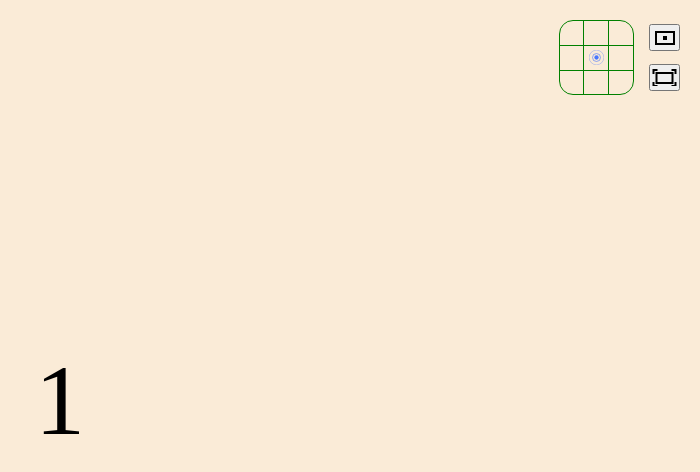
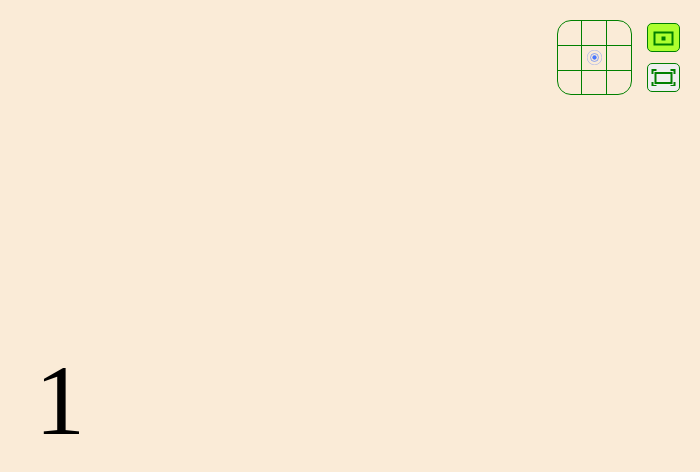
Before and after one commit to Deepshi-k/Museoedu, a website: page index.html in a window 1280 px wide. Shown: the whole page, without its empty margins (580-1280 px from the left). Drawn offline with Linux system fonts and the light colour scheme.

Commit message:
color fix for btn

```diff
--- a/index.css
+++ b/index.css
@@ -237,5 +237,15 @@ body {
     display: flex;
     flex-wrap: nowrap;
     flex-direction: column;
-    gap: 13px;
+    gap: 11px;
 }
+
+.mainBtn {
+    border: 1px solid green;
+    border-radius: 5px;
+    padding: 2px;
+}
+
+.mainBtn.active,.mainBtn:hover{
+    background-color: greenyellow;
+}
--- a/index.html
+++ b/index.html
@@ -33,18 +33,18 @@
             </table>
         </div>
         <div class="zoomIn-container">
-            <button class="mainBtn small2 zoomIn icon">
+            <button class="mainBtn small2 zoomIn icon active">
                 <svg width="25" height="20" viewBox="0 0 23 20" fill="none" xmlns="http://www.w3.org/2000/svg">
-                    <rect x="3" y="6" width="18" height="12" stroke="black" stroke-width="2" />
-                    <rect x="10" y="10" width="4" height="4" fill="black" />
+                    <rect x="2.5" y="6.5" width="18" height="12" stroke="green" stroke-width="2" />
+                    <rect x="9.5" y="10.5" width="4" height="4" fill="green" />
                 </svg>
             </button>
             <button class="mainBtn small2 zoomOut icon">
                 <svg width="27" height="20" viewBox="0 0 24 20" fill="none" xmlns="http://www.w3.org/2000/svg">
-                    <rect x="4" y="7" width="16" height="10" stroke="black" stroke-width="2" />
+                    <rect x="4" y="7" width="16" height="10" stroke="green" stroke-width="2" />
                     <path fill-rule="evenodd" clip-rule="evenodd"
                         d="M5 3H2H0V5V8H2V5H5V3ZM19 5H22V8H24V5V3H22H19V5ZM24 16H22V19H19V21H22H24V19V16ZM5 21V19H2V16H0V19V21H2H5Z"
-                        fill="black" />
+                        fill="green" />
                 </svg>
             </button>
         </div>
--- a/index.js
+++ b/index.js
@@ -96,6 +96,8 @@ const pauseScrolling = () => {
 
 document.querySelector(".zoomOut").addEventListener("click",()=>{
     if(!sub_container_zoom) {
+        document.querySelector(".zoomOut").classList.add("active");
+        document.querySelector(".zoomIn").classList.remove("active");
         document.querySelector(".sub").classList.remove("zoomin");
         document.querySelector(".sub").classList.add("zoomout");
         scrollToSlide_reset();
@@ -103,3 +105,14 @@ document.querySelector(".zoomOut").addEventListener("click",()=>{
         sub_container_zoom=true;
     }
 });
+
+document.querySelector(".zoomIn").addEventListener("click",()=>{
+    if(sub_container_zoom) {
+        document.querySelector(".zoomIn").classList.add("active");
+        document.querySelector(".zoomOut").classList.remove("active");
+        document.querySelector(".sub").classList.remove("zoomout");
+        document.querySelector(".sub").classList.add("zoomin");
+        document.addEventListener('wheel', handleWheel,{passive : false});
+        sub_container_zoom=false;
+    }
+});
```
